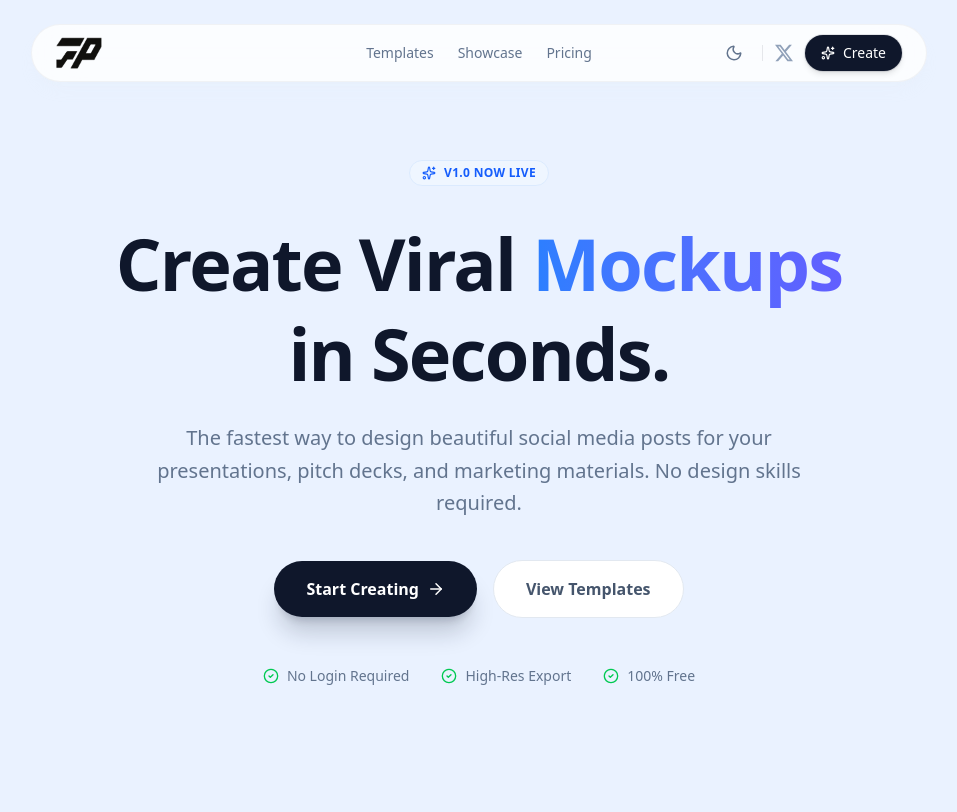
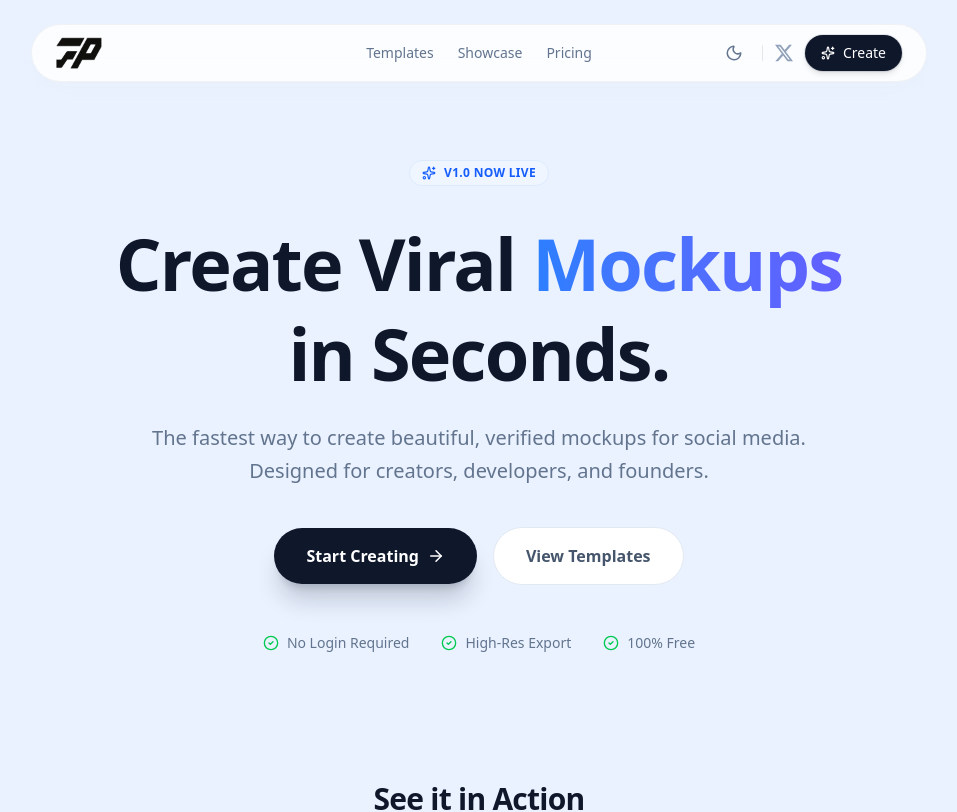
Before and after one commit to Yusuf-Sayyed/Flexpost, a Next.js app: page / in a window 1280 px wide. Shown: the top 812 px of the page, without its empty margins (161-1118 px from the left). Built offline with nearby package versions, Linux system fonts and the light colour scheme.

Commit message:
changed text on hero

```diff
--- a/src/components/layout/Hero.tsx
+++ b/src/components/layout/Hero.tsx
@@ -54,7 +54,7 @@ export const Hero = () => {
           "text-lg md:text-xl max-w-2xl mx-auto mb-10 leading-relaxed transition-colors",
           isDark ? "text-slate-400" : "text-slate-500"
         )}>
-          The fastest way to design beautiful social media posts for your presentations, pitch decks, and marketing materials. No design skills required.
+          The fastest way to create beautiful, verified mockups for social media. Designed for creators, developers, and founders.
         </p>
 
         {/* CTA Buttons */}
```
